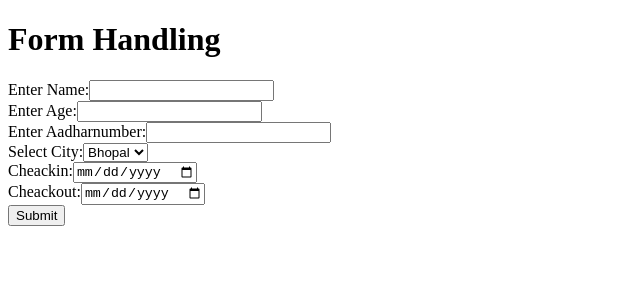
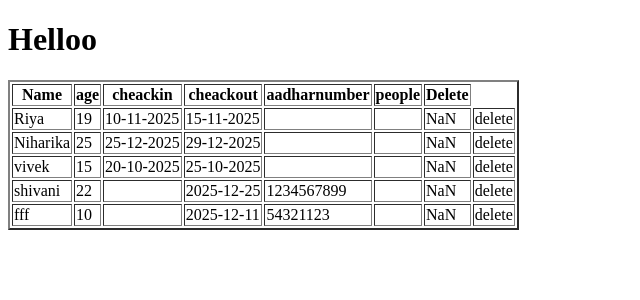
Before and after one commit to riyaverma85/React_Router_Dom, a React (Vite) app in the folder riya/: page / in a window 1280 px wide. Shown: the top 300 px of the page, without its empty margins (0-640 px from the left). Built offline with nearby package versions, Linux system fonts and the light colour scheme; data requests are answered from the project's data file.

Commit message:
..........

```diff
--- a/riya/db.json
+++ b/riya/db.json
@@ -33,6 +33,16 @@
       "Cheackin": "2025-12-09",
       "cheackout": "2025-12-25",
       "person": 500
+    },
+    {
+      "id": "12c7",
+      "name": "fff",
+      "age": "10",
+      "aadharnumber": "54321123",
+      "city": "delhi",
+      "Cheackin": "2025-12-10",
+      "cheackout": "2025-12-11",
+      "person": 500
     }
   ]
 }
--- a/riya/src/DataShow.jsx
+++ b/riya/src/DataShow.jsx
@@ -31,7 +31,8 @@ const App = () => {
               <th>age</th>
               <th>cheackin</th>
               <th>cheackout</th>
-              <th>roomno</th>
+              <th>aadharnumber</th>
+              <th>people</th>
               <th>Delete</th>
             </tr>
         </thead>
@@ -43,7 +44,9 @@ const App = () => {
              <td>{e.age}</td>
               <td>{e.cheackin}</td>
                <td>{e.cheackout}</td>
-                <td>{e.roomno}</td>
+                <td>{e.aadharnumber}</td>
+                <td>{e.people}</td>
+                <td>{e.people*e.person}</td>
                 <td onClick={()=>(DataDelete(e.id))}> delete</td>
           </tr>
               ))}
--- a/riya/src/Form.jsx
+++ b/riya/src/Form.jsx
@@ -130,7 +130,7 @@ const App = () => {
 
         Enter Aadharnumber:
         <input type='text' name='aadharnumber' value={form.aadharnumber} onChange={handlechange} /><br/>
-
+        people:<input type='text' name='people' value={form.people} onChange={handlechange}/><br/>
         Select City:
         <select name='city' value={form.city} onChange={handlechange}>
           <option value="Bhopal">Bhopal</option>
--- a/riya/src/main.jsx
+++ b/riya/src/main.jsx
@@ -1,7 +1,7 @@
 
 import { createRoot } from 'react-dom/client'
 
-import App from "./Form.jsx"
+import App from "./DataShow.jsx"
 // import { BrowserRouter } from 'react-router-dom'
 
 createRoot(document.getElementById('root')).render(
```
